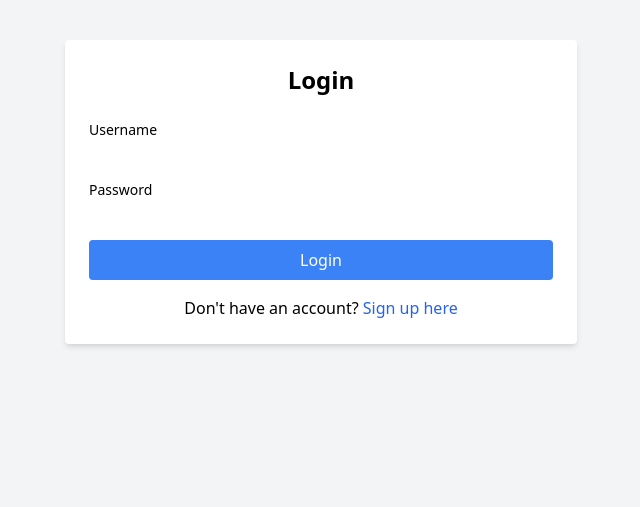
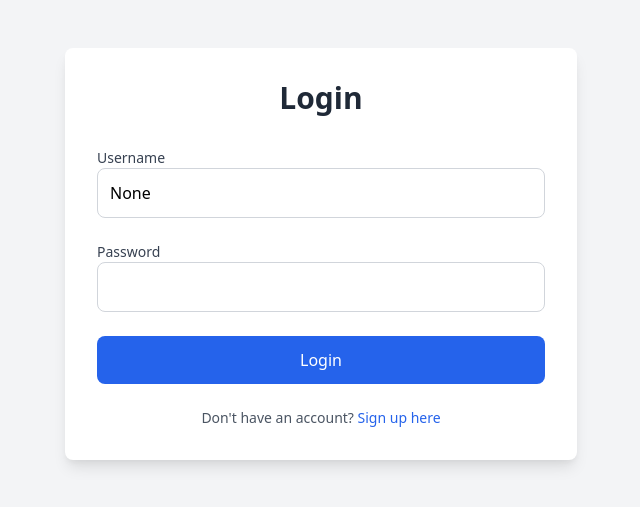
Before and after one commit to Twarga/Django_Ticketing_System-, a Django app: page /tickets/login/ in a window 1280 px wide. Shown: the top 507 px of the page, without its empty margins (319-959 px from the left). Run offline with Django 5.2, Linux system fonts and the light colour scheme; some libraries are stand-ins or nearby versions.

Commit message:
login front-end edited

```diff
--- a/tickets/templates/tickets/login.html
+++ b/tickets/templates/tickets/login.html
@@ -8,15 +8,15 @@
     <script src="https://cdn.jsdelivr.net/npm/alpinejs@2.8.2" defer></script>
     <link href="https://cdn.jsdelivr.net/npm/tailwindcss@2.0.3/dist/tailwind.min.css" rel="stylesheet">
 </head>
-<body class="bg-gray-100 py-10">
-    <div class="max-w-lg mx-auto p-6 bg-white rounded shadow-md">
-        <h1 class="text-2xl font-semibold text-center mb-6">Login</h1>
+<body class="bg-gray-100 py-12">
+    <div class="max-w-lg mx-auto p-8 bg-white rounded-lg shadow-lg">
+        <h1 class="text-3xl font-bold text-center text-gray-800 mb-8">Login</h1>
 
         {% if messages %}
-        <div class="mb-4">
-            <ul class="text-red-500">
+        <div class="mb-6">
+            <ul class="text-red-500 space-y-2">
                 {% for message in messages %}
-                    <li>{{ message }}</li>
+                    <li class="text-sm">{{ message }}</li>
                 {% endfor %}
             </ul>
         </div>
@@ -25,34 +25,34 @@
         <form method="post">
             {% csrf_token %}
 
-            <div class="mb-4">
-                <label for="id_username" class="block text-sm font-medium">Username</label>
-                {{ form.username }}
+            <div class="mb-6">
+                <label for="id_username" class="block text-sm font-medium text-gray-700">Username</label>
+                <input type="text" name="username" id="id_username" class="w-full p-3 border border-gray-300 rounded-lg focus:ring-2 focus:ring-blue-500 focus:outline-none" value="{{ form.username.value }}" />
                 {% if form.username.errors %}
-                    <ul class="text-red-500">
+                    <ul class="text-red-500 space-y-1 mt-1">
                         {% for error in form.username.errors %}
-                            <li>{{ error }}</li>
+                            <li class="text-xs">{{ error }}</li>
                         {% endfor %}
                     </ul>
                 {% endif %}
             </div>
 
-            <div class="mb-4">
-                <label for="id_password" class="block text-sm font-medium">Password</label>
-                {{ form.password }}
+            <div class="mb-6">
+                <label for="id_password" class="block text-sm font-medium text-gray-700">Password</label>
+                <input type="password" name="password" id="id_password" class="w-full p-3 border border-gray-300 rounded-lg focus:ring-2 focus:ring-blue-500 focus:outline-none" />
                 {% if form.password.errors %}
-                    <ul class="text-red-500">
+                    <ul class="text-red-500 space-y-1 mt-1">
                         {% for error in form.password.errors %}
-                            <li>{{ error }}</li>
+                            <li class="text-xs">{{ error }}</li>
                         {% endfor %}
                     </ul>
                 {% endif %}
             </div>
 
-            <button type="submit" class="w-full bg-blue-500 text-white py-2 px-4 rounded hover:bg-blue-600">Login</button>
+            <button type="submit" class="w-full bg-blue-600 text-white py-3 px-4 rounded-lg hover:bg-blue-700 focus:outline-none focus:ring-2 focus:ring-blue-500">Login</button>
         </form>
 
-        <p class="mt-4 text-center">Don't have an account? <a href="{% url 'tickets:signup' %}" class="text-blue-600 hover:text-blue-700">Sign up here</a></p>
+        <p class="mt-6 text-center text-gray-600 text-sm">Don't have an account? <a href="{% url 'tickets:signup' %}" class="text-blue-600 hover:text-blue-700">Sign up here</a></p>
     </div>
 </body>
 </html>
```
Also changed, not shown: db.sqlite3.
